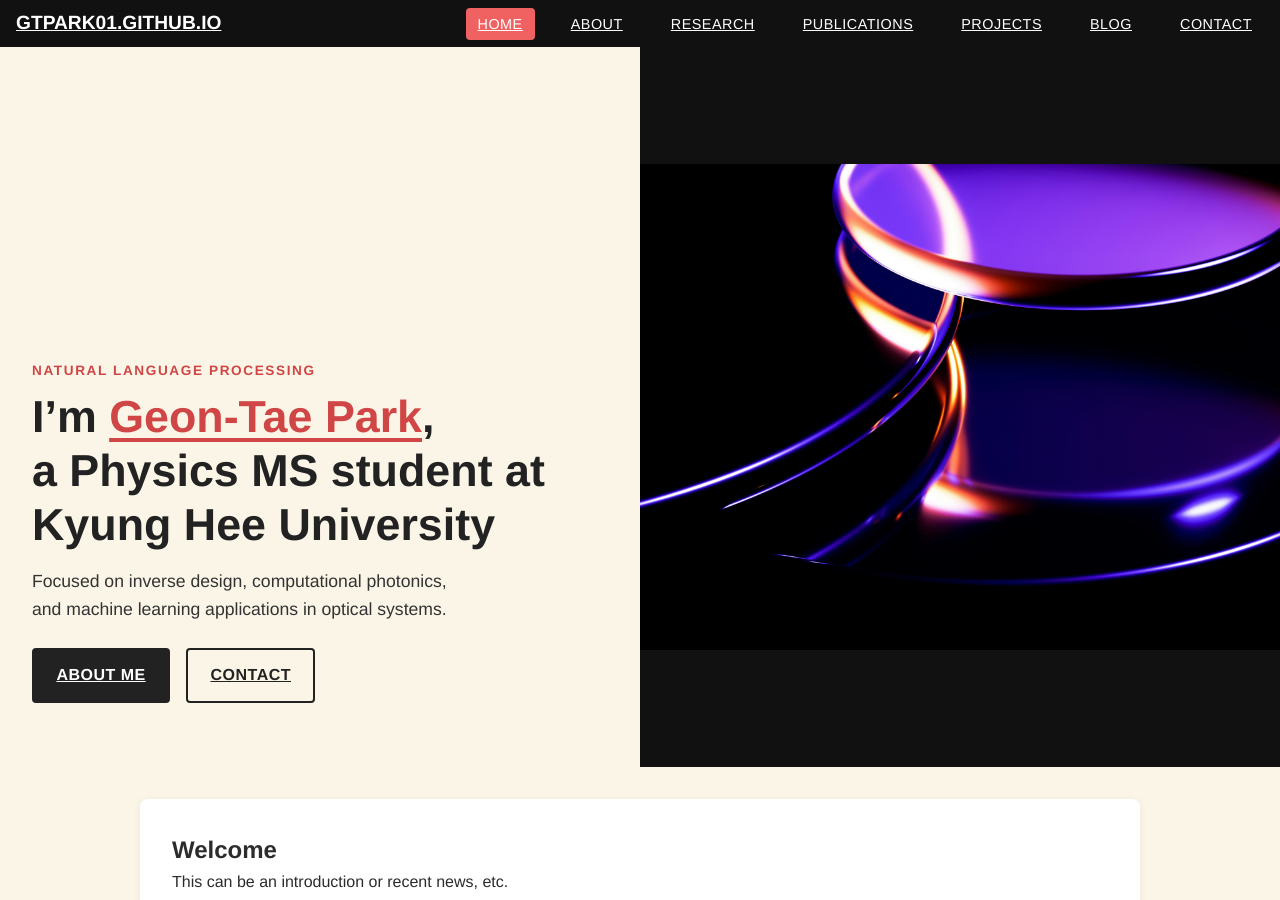
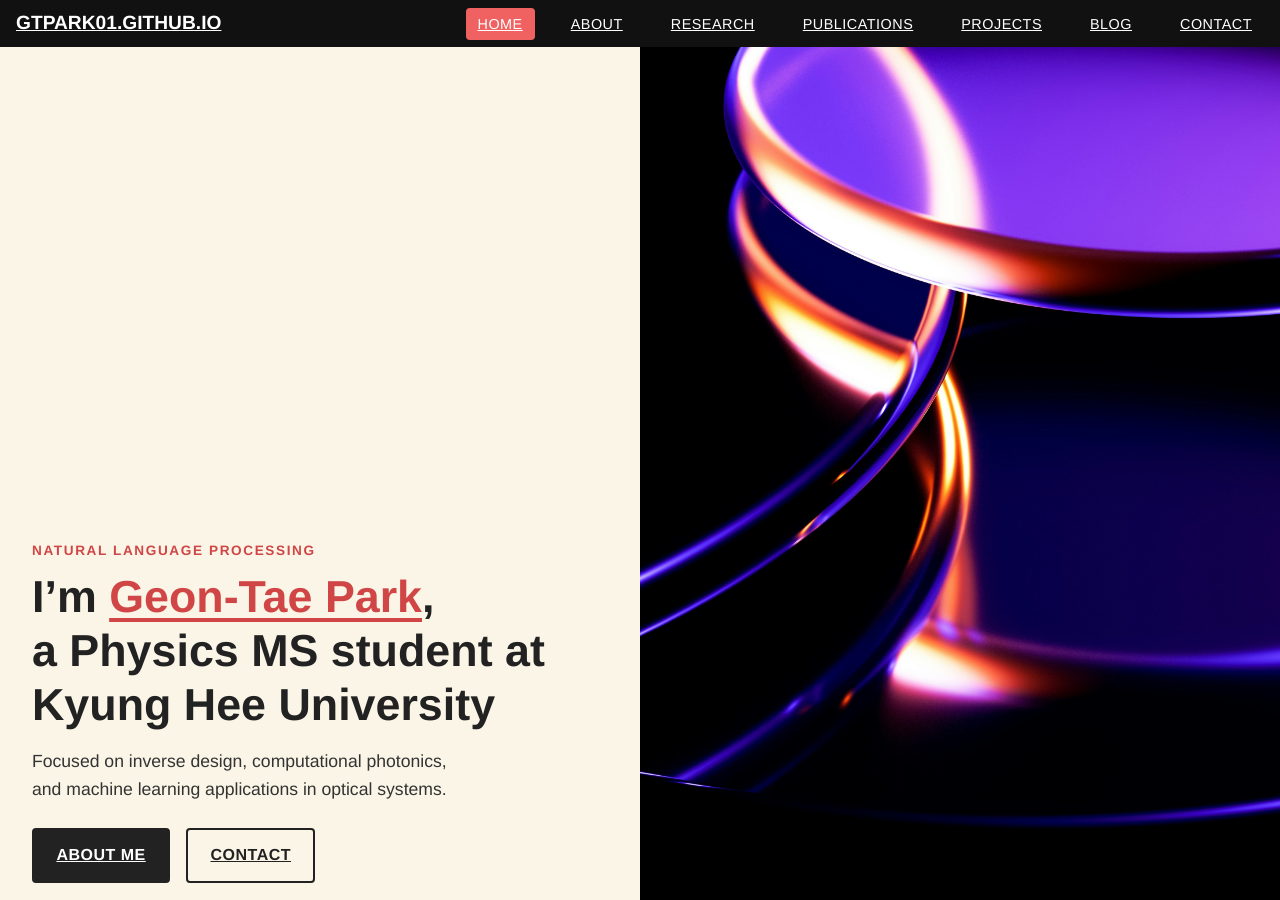
Before and after one commit to gtpark01/gtpark01.github.io, a Jekyll site: the page built from index.md, in a window 1280 px wide and 900 px high. Built offline with Jekyll 4.4.1, drawn with Linux system fonts in a browser that asks for light colours.

Commit message:
Update main.css

```diff
--- a/assets/css/main.css
+++ b/assets/css/main.css
@@ -1,9 +1,6 @@
-/*
- * Minimal Example main.css
- * for a text-left / image-right hero
- */
-
-/* Reset & Base */
+/* -------------------------------------
+   BASE / RESET
+-------------------------------------- */
 * {
   box-sizing: border-box;
   margin: 0;
@@ -17,7 +14,9 @@ body {
   line-height: 1.6;
 }
 
-/* NAVBAR (assuming your nav.html uses .header / .nav-container ) */
+/* -------------------------------------
+   NAVBAR (assuming your nav partial)
+-------------------------------------- */
 .header {
   background-color: #111;
   padding: 0.5rem 1rem;
@@ -67,27 +66,33 @@ body {
   color: #fff;
 }
 
-/* HERO FULL-SPLIT */
+/* -------------------------------------
+   HERO FULL-SPLIT (Text left, Image right)
+-------------------------------------- */
 .hero-full-split {
   display: flex;
-  flex-wrap: nowrap;
-  min-height: 80vh;
   width: 100%;
+  height: 100vh; /* fill full browser viewport height */
+  overflow: hidden;
+  /* If you'd rather not fill the entire viewport, use min-height: 80vh */
 }
 
 /* left column */
 .hero-left-content {
-  flex: 1 1 50%;
+  position: relative;
+  width: 50%;
   display: flex;
   flex-direction: column;
-  justify-content: flex-end; /* pins .hero-left-inner to bottom */
+  justify-content: flex-end; /* pins text to bottom */
   padding: 2rem;
+  background-color: #faf5e6; /* same as body or slightly different if you want */
 }
 
 .hero-left-inner {
   margin-bottom: 2rem; /* spacing from bottom */
 }
 
+/* Subheading & Title */
 .hero-subtitle {
   display: inline-block;
   font-size: 0.85rem;
@@ -106,7 +111,7 @@ body {
   line-height: 1.2;
 }
 
-/* name highlight with underline so it doesn't look copied */
+/* Different highlight style for your name */
 .name-highlight {
   color: #d04646;
   text-decoration: underline 4px solid #d04646;
@@ -114,6 +119,7 @@ body {
   font-weight: 700;
 }
 
+/* Brief text below */
 .hero-description {
   font-size: 1.1rem;
   margin-bottom: 1.5rem;
@@ -158,24 +164,27 @@ body {
   background-color: #eee;
 }
 
-/* right column for image */
+/* Right side: fully covered image */
 .hero-right-image {
-  flex: 1 1 50%;
+  width: 50%;
+  position: relative; /* needed for absolutely positioned img */
   overflow: hidden;
-  display: flex;
-  align-items: center;
-  justify-content: center;
-  background-color: #111; /* fallback if no image */
+  background-color: #000; /* fallback color if image fails */
 }
 
+/* Force the img to cover the entire container */
 .hero-right-image img {
+  position: absolute;
+  top: 0;
+  left: 0;
   width: 100%;
-  height: auto;
+  height: 100%;
   object-fit: cover;
-  display: block;
 }
 
-/* HOME CONTENT BELOW HERO */
+/* -------------------------------------
+   HOME CONTENT BELOW HERO
+-------------------------------------- */
 .home-content {
   max-width: 1000px;
   margin: 2rem auto;
@@ -185,7 +194,9 @@ body {
   box-shadow: 0 2px 8px rgba(0,0,0,0.06);
 }
 
-/* FOOTER (assuming .footer) */
+/* -------------------------------------
+   FOOTER
+-------------------------------------- */
 footer {
   background-color: #111;
   color: #fff;
@@ -194,7 +205,9 @@ footer {
   margin-top: 2rem;
 }
 
-/* RESPONSIVE */
+/* -------------------------------------
+   RESPONSIVE QUERIES
+-------------------------------------- */
 @media (max-width: 992px) {
   .hero-title {
     font-size: 2.2rem;
```
